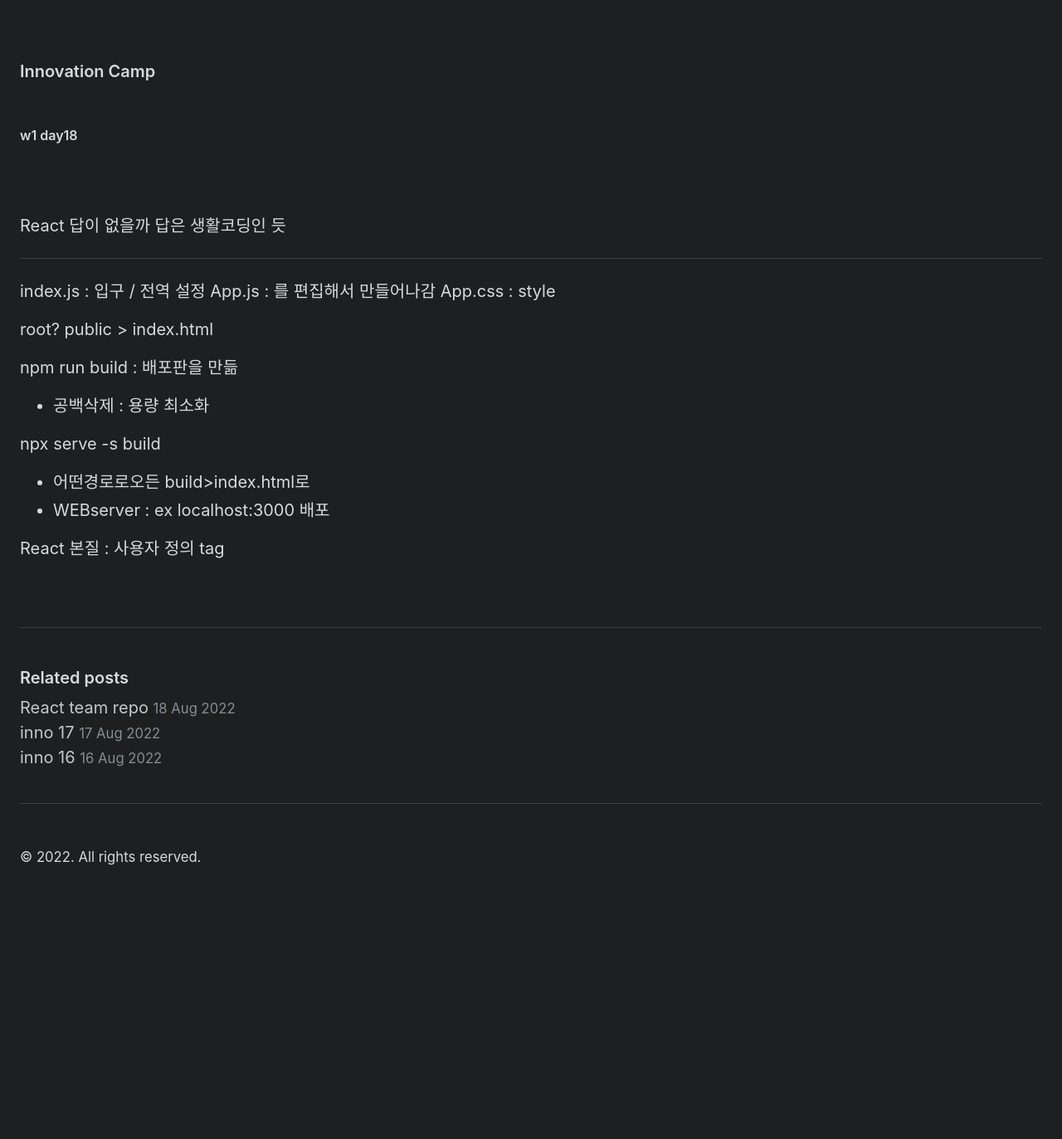
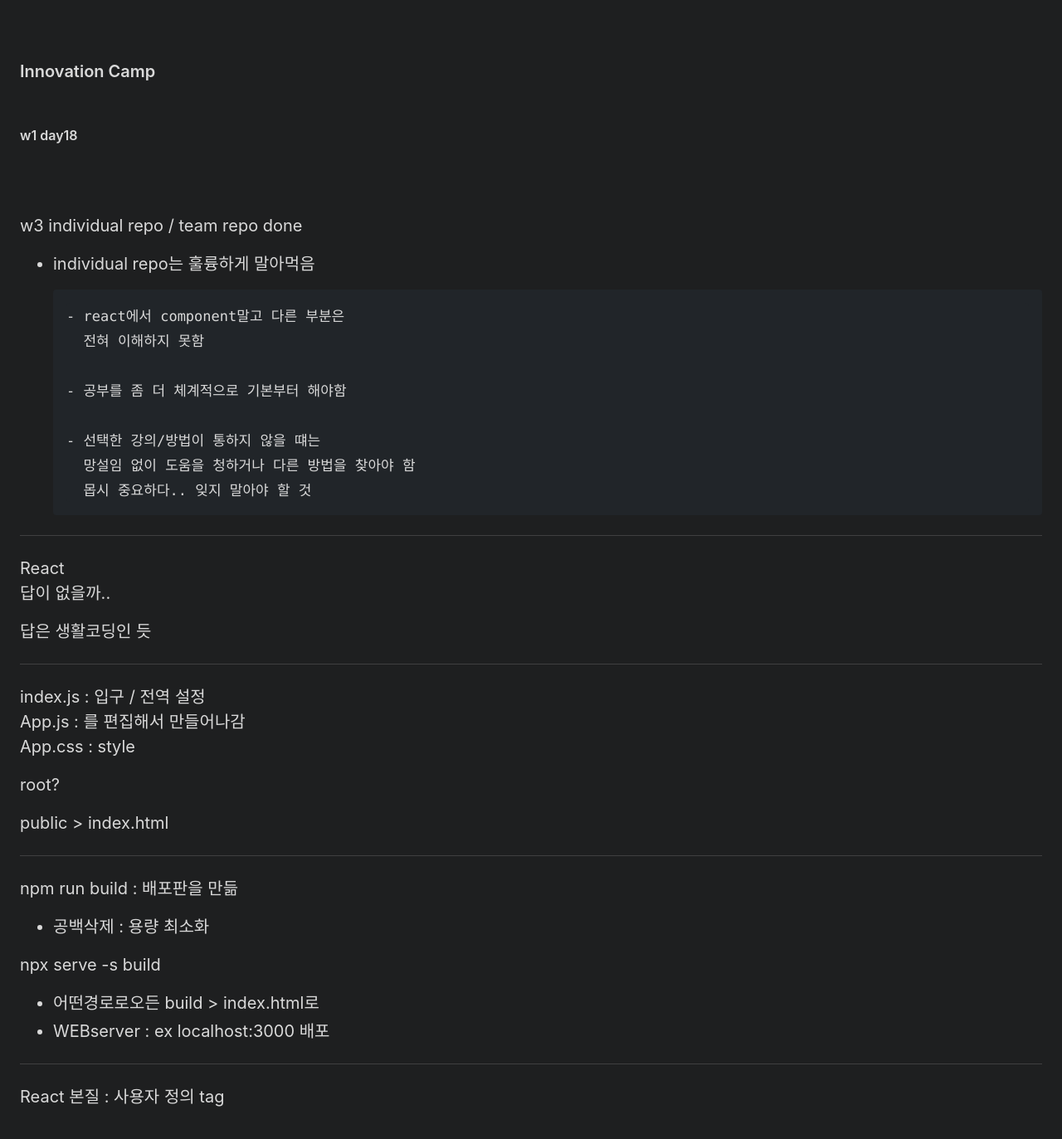
Before and after one commit to Dev-Dotoli/dev-dotoli.github.com, a Jekyll site: the page built from _posts/2022-08-18-inno-18.md, in a window 1280 px wide and 1400 px high, scrolled down 339 px. Shown: the top 1373 px of the window at 83% size. Built offline with Jekyll 4.4.1, drawn with Linux system fonts in a browser that asks for light colours; before the commit the page ends 1434 px from its top, so only the background shows below that.

Commit message:
Docs: add contents

````diff
--- a/_posts/2022-08-18-inno-18.md
+++ b/_posts/2022-08-18-inno-18.md
@@ -17,18 +17,39 @@ title: inno 18
 
 <br><br>
 
-React
-답이 없을까
-답은 생활코딩인 듯
+w3 individual repo / team repo done
+
+- individual repo는 훌륭하게 말아먹음
+
+  ```
+  - react에서 component말고 다른 부분은
+    전혀 이해하지 못함
+
+  - 공부를 좀 더 체계적으로 기본부터 해야함
+
+  - 선택한 강의/방법이 통하지 않을 떄는
+    망설임 없이 도움을 청하거나 다른 방법을 찾아야 함
+    몹시 중요하다.. 잊지 말아야 할 것
+  ```
 
 ---
 
-index.js : 입구 / 전역 설정
-App.js : 를 편집해서 만들어나감
+React <br>
+답이 없을까.. <br>
+
+답은 생활코딩인 듯 <br>
+
+---
+
+index.js : 입구 / 전역 설정 <br>
+App.js : 를 편집해서 만들어나감 <br>
 App.css : style
 
-root?
+root? <br>
+
 public > index.html
+
+---
 
 npm run build : 배포판을 만듦
 
@@ -36,7 +57,9 @@ npm run build : 배포판을 만듦
 
 npx serve -s build
 
-- 어떤경로로오든 build>index.html로
+- 어떤경로로오든 build > index.html로
 - WEBserver : ex localhost:3000 배포
 
+---
+
 React 본질 : 사용자 정의 tag
````
